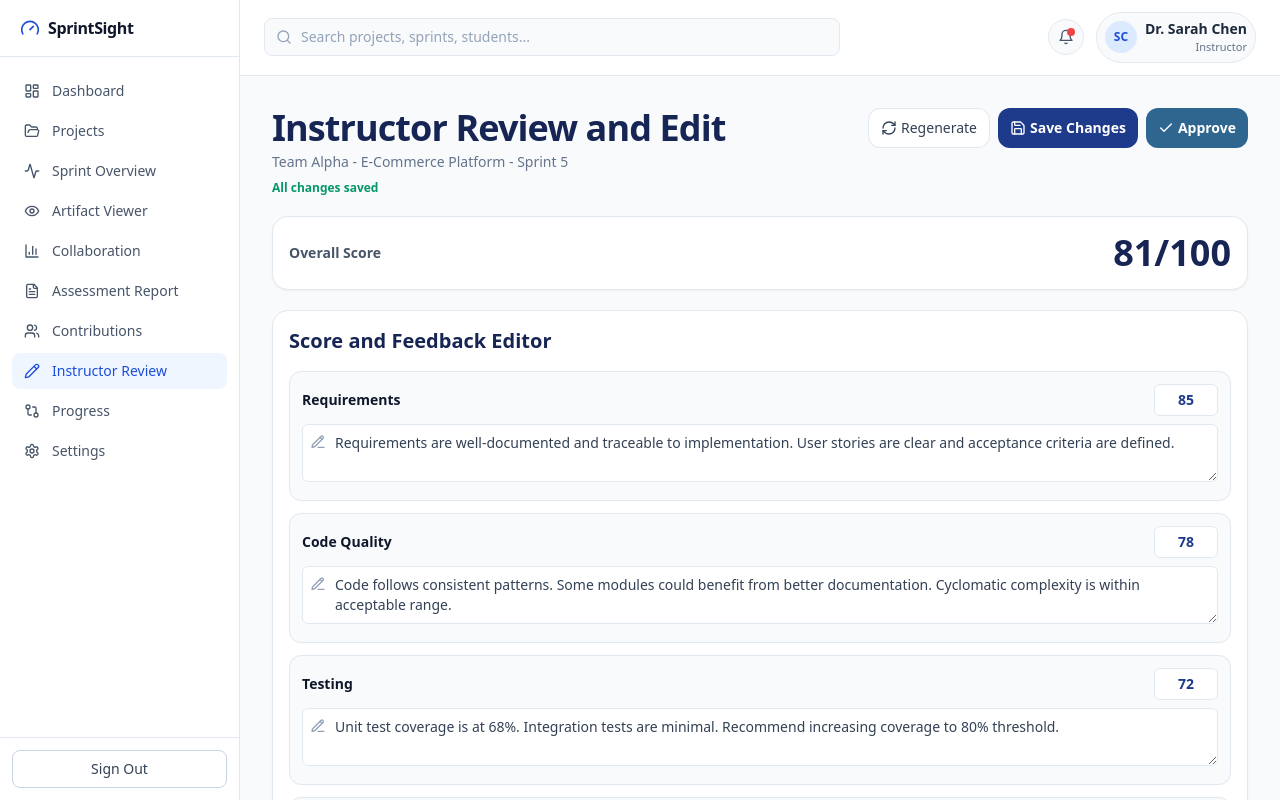
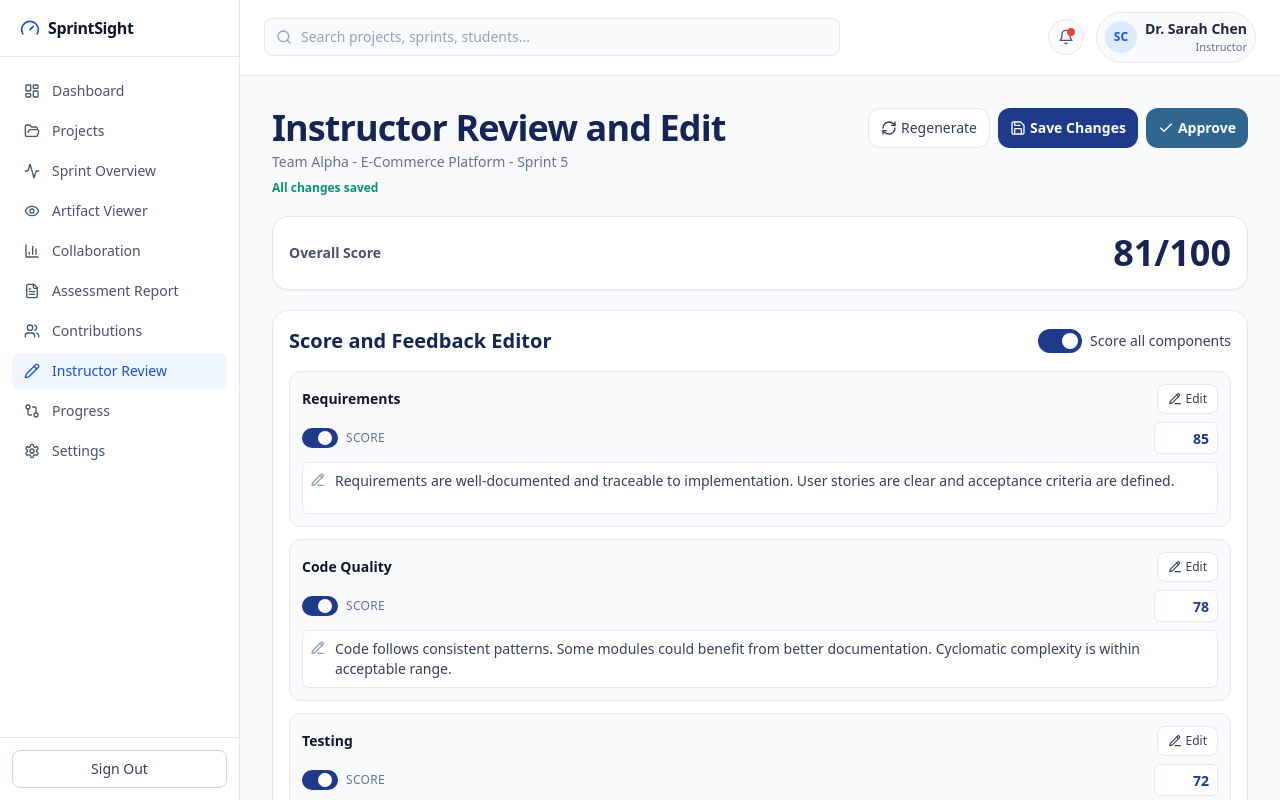
Before and after one commit to Sprint-Sight/CS480_SprintSight, a Next.js app in the folder frontend/: page /instructor-review in a window 1280 px wide. Shown: the top 800 px of the page. Built offline with nearby package versions, Linux system fonts and the light colour scheme; sample sign-in values are in the browser's storage.

Commit message:
update frontend

```diff
--- a/frontend/src/features/review/components/instructor-review-page-content.tsx
+++ b/frontend/src/features/review/components/instructor-review-page-content.tsx
@@ -1,7 +1,7 @@
 "use client";
 
 import { Check, History, PencilLine, RefreshCw, Save } from "lucide-react";
-import { useMemo, useState } from "react";
+import { useEffect, useMemo, useState } from "react";
 
 import { INITIAL_AUDIT_HISTORY, INITIAL_REVIEW_CRITERIA } from "@/features/review/data";
 import type { ReviewAuditEvent, ReviewAuditEvent as AuditEvent, ReviewCriterion } from "@/features/review/types";
@@ -25,20 +25,44 @@ function eventTone(type: ReviewAuditEvent["type"]) {
 }
 
 export default function InstructorReviewPageContent() {
+  const [role, setRole] = useState<"student" | "instructor">("instructor");
   const [criteria, setCriteria] = useState<ReviewCriterion[]>(INITIAL_REVIEW_CRITERIA);
   const [savedSnapshot, setSavedSnapshot] = useState<ReviewCriterion[]>(INITIAL_REVIEW_CRITERIA);
   const [auditHistory, setAuditHistory] = useState<AuditEvent[]>(INITIAL_AUDIT_HISTORY);
+  const [editingId, setEditingId] = useState<string | null>(null);
+  const [drafts, setDrafts] = useState<Record<string, { score: number; feedback: string }>>({});
+  const [scoringEnabled, setScoringEnabled] = useState(true);
+  const [criterionScoring, setCriterionScoring] = useState<Record<string, boolean>>(() =>
+    Object.fromEntries(INITIAL_REVIEW_CRITERIA.map((item) => [item.id, true])),
+  );
+
+  useEffect(() => {
+    const savedRole = sessionStorage.getItem("sprintsight-auth-role") as "student" | "instructor" | null;
+    if (savedRole === "student" || savedRole === "instructor") {
+      setRole(savedRole);
+    }
+  }, []);
+
+  const isInstructor = role === "instructor";
 
   const hasUnsavedChanges = useMemo(
     () => JSON.stringify(criteria) !== JSON.stringify(savedSnapshot),
     [criteria, savedSnapshot],
   );
 
+  const aiOverallScore = useMemo(() => {
+    if (INITIAL_REVIEW_CRITERIA.length === 0) return 0;
+    const total = INITIAL_REVIEW_CRITERIA.reduce((sum, item) => sum + item.score, 0);
+    return Math.round(total / INITIAL_REVIEW_CRITERIA.length);
+  }, []);
+
   const overallScore = useMemo(() => {
-    if (criteria.length === 0) return 0;
-    const total = criteria.reduce((sum, item) => sum + item.score, 0);
-    return Math.round(total / criteria.length);
-  }, [criteria]);
+    if (!scoringEnabled) return aiOverallScore;
+    const scoredCriteria = scoringEnabled ? criteria.filter((item) => criterionScoring[item.id]) : [];
+    if (scoredCriteria.length === 0) return 0;
+    const total = scoredCriteria.reduce((sum, item) => sum + item.score, 0);
+    return Math.round(total / scoredCriteria.length);
+  }, [aiOverallScore, criteria, criterionScoring, scoringEnabled]);
 
   function updateCriterion(id: string, patch: Partial<ReviewCriterion>) {
     setCriteria((prev) => prev.map((item) => (item.id === id ? { ...item, ...patch } : item)));
@@ -55,8 +79,53 @@ export default function InstructorReviewPageContent() {
     ]);
   }
 
+  function beginEditing(item: ReviewCriterion) {
+    setEditingId(item.id);
+    setDrafts((prev) => ({
+      ...prev,
+      [item.id]: {
+        score: item.score,
+        feedback: item.feedback,
+      },
+    }));
+  }
+
+  function toggleAllScoring(enabled: boolean) {
+    setScoringEnabled(enabled);
+    setCriterionScoring(
+      Object.fromEntries(criteria.map((item) => [item.id, enabled])),
+    );
+  }
+
+  function toggleCriterionScoring(id: string) {
+    setCriterionScoring((prev) => ({ ...prev, [id]: !prev[id] }));
+  }
+
+  function saveEditedItem(item: ReviewCriterion) {
+    const draft = drafts[item.id];
+    if (!draft) return;
+
+    const next = {
+      ...item,
+      score: draft.score,
+      feedback: draft.feedback,
+    };
+
+    setCriteria((prev) => prev.map((criterion) => (criterion.id === item.id ? next : criterion)));
+    setSavedSnapshot((prev) => prev.map((criterion) => (criterion.id === item.id ? next : criterion)));
+    setEditingId(null);
+    prependAudit({
+      type: "saved",
+      actor: "Dr. Sarah Chen",
+      title: "Instructor Override Saved",
+      detail: `${item.category} score and feedback were saved to the review draft.`,
+    });
+  }
+
   function handleRegenerate() {
     setCriteria(INITIAL_REVIEW_CRITERIA);
+    setSavedSnapshot(INITIAL_REVIEW_CRITERIA);
+    setEditingId(null);
     prependAudit({
       type: "generated",
       actor: "System",
@@ -83,6 +152,24 @@ export default function InstructorReviewPageContent() {
       title: "Final Review Approved",
       detail: "Instructor approved the final rubric with overrides and comments.",
     });
+  }
+
+  if (!isInstructor) {
+    return (
+      <div className="space-y-5 p-8">
+        <section className="rounded-2xl border border-slate-200 bg-white p-4 shadow-sm">
+          <h2 className="text-xl font-semibold text-blue-950">Score and Feedback</h2>
+          <div className="mt-4 space-y-3">
+            {criteria.map((item) => (
+              <article key={item.id} className="rounded-xl border border-slate-200 bg-slate-50 p-3">
+                <p className="mb-2 text-sm font-semibold text-slate-900">{item.category}</p>
+                <p className="rounded-md border border-slate-200 bg-white px-3 py-2 text-sm text-slate-700">{item.feedback}</p>
+              </article>
+            ))}
+          </div>
+        </section>
+      </div>
+    );
   }
 
   return (
@@ -132,36 +219,137 @@ export default function InstructorReviewPageContent() {
       </section>
 
       <section className="rounded-2xl border border-slate-200 bg-white p-4 shadow-sm">
+        <div className="flex flex-wrap items-center justify-between gap-3">
           <h2 className="text-xl font-semibold text-blue-950">Score and Feedback Editor</h2>
+          <button
+            type="button"
+            role="switch"
+            aria-checked={scoringEnabled}
+            onClick={() => toggleAllScoring(!scoringEnabled)}
+            className="inline-flex items-center gap-2 text-sm font-medium text-slate-700"
+          >
+            <span
+              className={`relative inline-flex h-6 w-11 items-center rounded-full transition ${
+                scoringEnabled ? "bg-blue-900" : "bg-slate-300"
+              }`}
+            >
+              <span
+                className={`h-4 w-4 rounded-full bg-white transition ${scoringEnabled ? "translate-x-6" : "translate-x-1"}`}
+              />
+            </span>
+            Score all components
+          </button>
+        </div>
         <div className="mt-4 space-y-3">
-          {criteria.map((item) => (
+          {criteria.map((item) => {
+            const isEditing = editingId === item.id;
+            const draft = drafts[item.id];
+
+            return (
               <article key={item.id} className="rounded-xl border border-slate-200 bg-slate-50 p-3">
                 <div className="mb-2 flex items-center justify-between gap-2">
                   <p className="text-sm font-semibold text-slate-900">{item.category}</p>
+
+                  {!isEditing ? (
+                    <button
+                      type="button"
+                      onClick={() => beginEditing(item)}
+                      className="inline-flex items-center gap-1 rounded-lg border border-slate-200 bg-white px-2.5 py-1.5 text-xs font-medium text-slate-700 hover:bg-slate-100"
+                    >
+                      <PencilLine className="h-3.5 w-3.5" />
+                      Edit
+                    </button>
+                  ) : (
+                    <button
+                      type="button"
+                      onClick={() => saveEditedItem(item)}
+                      className="inline-flex items-center gap-1 rounded-lg bg-blue-900 px-2.5 py-1.5 text-xs font-semibold text-white hover:bg-blue-950"
+                    >
+                      <Save className="h-3.5 w-3.5" />
+                      Save
+                    </button>
+                  )}
+                </div>
+
+                <div className="mb-2 flex flex-wrap items-center justify-between gap-2">
+                  <button
+                    type="button"
+                    role="switch"
+                    aria-checked={scoringEnabled && criterionScoring[item.id]}
+                    onClick={() => toggleCriterionScoring(item.id)}
+                    className="inline-flex items-center gap-2 text-xs font-medium uppercase tracking-wide text-slate-500"
+                  >
+                    <span
+                      className={`relative inline-flex h-5 w-9 items-center rounded-full transition ${
+                        scoringEnabled && criterionScoring[item.id] ? "bg-blue-900" : "bg-slate-300"
+                      }`}
+                    >
+                      <span
+                        className={`h-3.5 w-3.5 rounded-full bg-white transition ${
+                          scoringEnabled && criterionScoring[item.id] ? "translate-x-4" : "translate-x-0.5"
+                        }`}
+                      />
+                    </span>
+                    Score
+                  </button>
+                  {isEditing && scoringEnabled && criterionScoring[item.id] ? (
                     <input
                       type="number"
                       min={0}
                       max={100}
-                  value={item.score}
+                      value={draft?.score ?? item.score}
                       onChange={(event) => {
                         const raw = Number(event.target.value);
                         const next = Number.isNaN(raw) ? 0 : Math.min(100, Math.max(0, raw));
-                    updateCriterion(item.id, { score: next });
+                        setDrafts((prev) => ({
+                          ...prev,
+                          [item.id]: {
+                            score: next,
+                            feedback: draft?.feedback ?? item.feedback,
+                          },
+                        }));
                       }}
                       className="h-8 w-16 rounded-md border border-slate-200 bg-white px-2 text-right text-sm font-semibold text-blue-900"
                     />
+                  ) : (
+                    <span
+                      className={`h-8 min-w-16 rounded-md border px-2 text-right text-sm font-semibold leading-8 ${
+                        scoringEnabled && criterionScoring[item.id]
+                          ? "border-slate-200 bg-white text-blue-900"
+                          : "border-slate-200 bg-slate-200 text-slate-400"
+                      }`}
+                    >
+                      {scoringEnabled && criterionScoring[item.id] ? item.score : "--"}
+                    </span>
+                  )}
                 </div>
+
                 <div className="relative">
                   <PencilLine className="pointer-events-none absolute left-2 top-2.5 h-4 w-4 text-slate-400" />
+                  {isEditing ? (
                     <textarea
-                  value={item.feedback}
-                  onChange={(event) => updateCriterion(item.id, { feedback: event.target.value })}
+                      value={draft?.feedback ?? item.feedback}
+                      onChange={(event) => {
+                        setDrafts((prev) => ({
+                          ...prev,
+                          [item.id]: {
+                            score: draft?.score ?? item.score,
+                            feedback: event.target.value,
+                          },
+                        }));
+                      }}
                       rows={2}
                       className="w-full rounded-md border border-slate-200 bg-white py-2 pl-8 pr-3 text-sm text-slate-700 outline-none ring-blue-100 focus:border-blue-300 focus:ring-2"
                     />
+                  ) : (
+                    <div className="min-h-[52px] rounded-md border border-slate-200 bg-white px-3 py-2 pl-8 text-sm text-slate-700">
+                      {item.feedback}
+                    </div>
+                  )}
                 </div>
               </article>
-          ))}
+            );
+          })}
         </div>
       </section>
 
```
Lines whose indentation alone changed are shown as unchanged.
